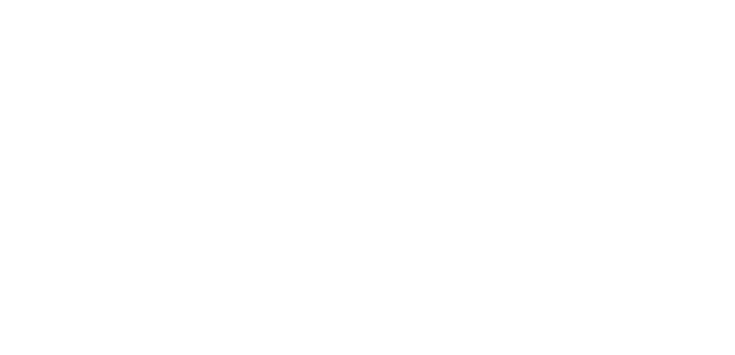
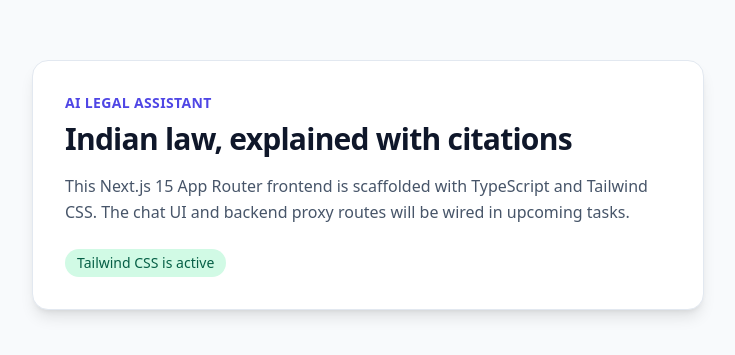
Before and after one commit to sohammahajan196/AI-Legal-Assistant, a Next.js app in the folder frontend/: page / in a window 1280 px wide. Shown: the part 215-570 px from the top of the page, without its empty margins (272-1007 px from the left). Built offline with nearby package versions, Linux system fonts and the light colour scheme.

Commit message:
Frontend first page

```diff
--- a/frontend/app/api/sessions/[id]/route.ts
+++ b/frontend/app/api/sessions/[id]/route.ts
@@ -6,11 +6,12 @@
 import { NextRequest, NextResponse } from "next/server";
 
 export async function GET(
-  request: NextRequest,
-  { params }: { params: { id: string } }
+  _request: NextRequest,
+  { params }: { params: Promise<{ id: string }> }
 ) {
+  const { id } = await params;
   // TODO: forward to
-  // `${process.env.BACKEND_API_URL}/api/v1/sessions/${params.id}/history`
+  // `${process.env.BACKEND_API_URL}/api/v1/sessions/${id}/history`
   // with the server-side bearer token attached.
-  return NextResponse.json({ error: "Not implemented" }, { status: 501 });
+  return NextResponse.json({ error: "Not implemented", sessionId: id }, { status: 501 });
 }
--- a/frontend/app/layout.tsx
+++ b/frontend/app/layout.tsx
@@ -20,7 +20,7 @@
 }) {
   return (
     <html lang="en">
-      <body>
+      <body className="min-h-screen bg-slate-50 font-sans text-slate-900 antialiased">
         {/* TODO: render <DisclaimerBanner /> here once implemented (T45) */}
         {children}
       </body>
--- a/frontend/app/page.tsx
+++ b/frontend/app/page.tsx
@@ -1,9 +1,28 @@
 /**
- * Main chat page: message list, input, and user_type selector.
+ * Main chat page shell for the AI Legal Assistant UI.
  *
- * See PLAN.md Section 12 and TASKS.md T43/T46/T47.
+ * T41: default landing page with Tailwind styles visibly applied.
+ * T43+ will replace this placeholder with the full <ChatWindow />.
  */
-export default function ChatPage() {
-  // TODO: render <ChatWindow /> once implemented, wired to /api/chat.
-  return <main>{/* Placeholder - business logic not yet implemented */}</main>;
+export default function HomePage() {
+  return (
+    <main className="flex min-h-screen flex-col items-center justify-center bg-slate-50 px-4 py-12">
+      <div className="w-full max-w-2xl rounded-2xl border border-slate-200 bg-white p-8 shadow-lg">
+        <p className="text-sm font-semibold uppercase tracking-wide text-indigo-600">
+          AI Legal Assistant
+        </p>
+        <h1 className="mt-2 text-3xl font-bold tracking-tight text-slate-900">
+          Indian law, explained with citations
+        </h1>
+        <p className="mt-4 text-base leading-relaxed text-slate-600">
+          This Next.js 15 App Router frontend is scaffolded with TypeScript
+          and Tailwind CSS. The chat UI and backend proxy routes will be wired
+          in upcoming tasks.
+        </p>
+        <div className="mt-6 inline-flex items-center rounded-full bg-emerald-100 px-3 py-1 text-sm font-medium text-emerald-800">
+          Tailwind CSS is active
+        </div>
+      </div>
+    </main>
+  );
 }
```
Also changed, not shown: 1 other file (tests, documents, lock files or other folders).
